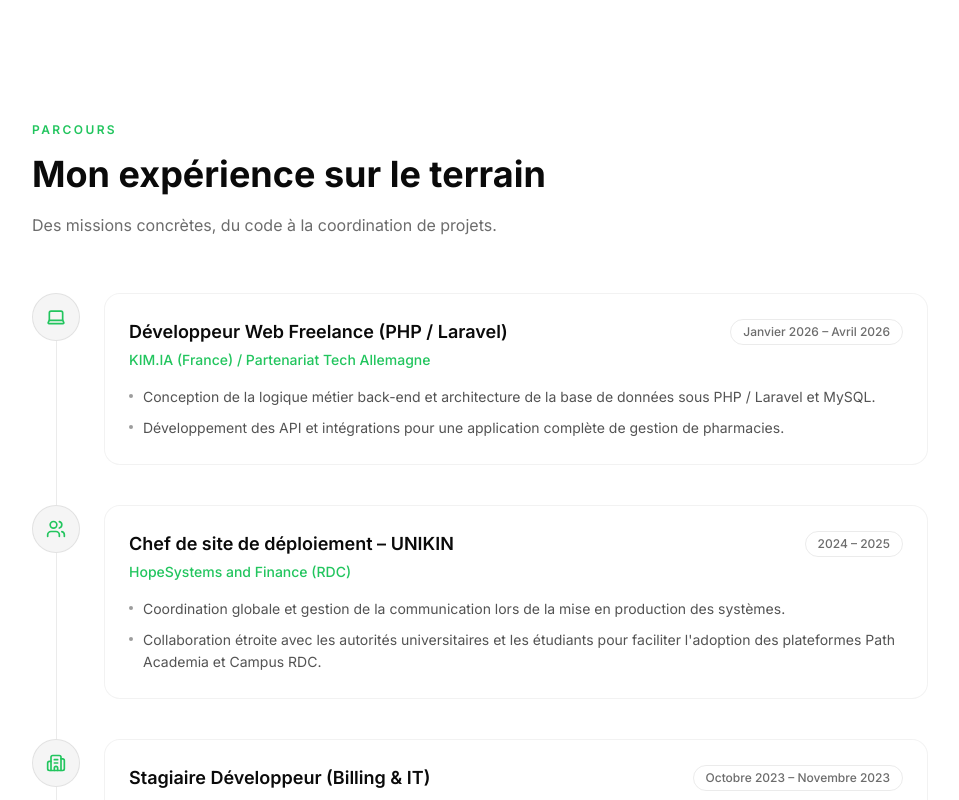
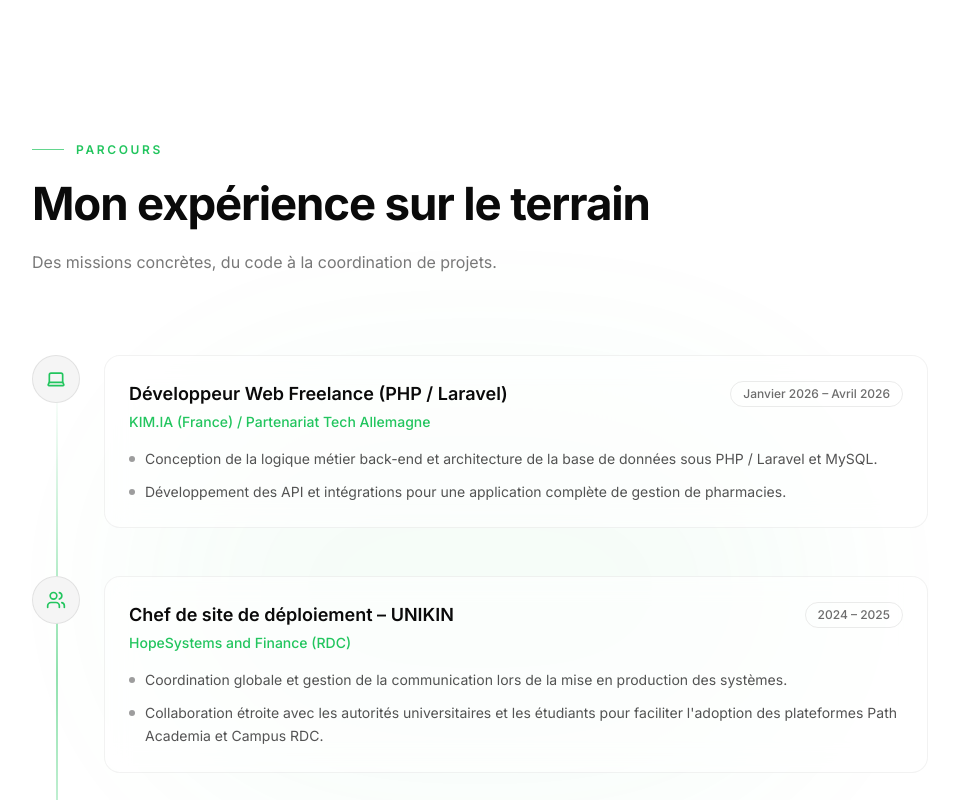
Before and after one commit to MarceloKld/portfolio-marcelo-kalonji, a Next.js app: page / in a window 1280 px wide. Shown: the part 1760-2560 px from the top of the page, without its empty margins (160-1119 px from the left). Built offline with nearby package versions, Linux system fonts and the light colour scheme.

Commit message:
Experience

```diff
--- a/src/components/sections/Experience.tsx
+++ b/src/components/sections/Experience.tsx
@@ -1,7 +1,7 @@
 "use client";
 
 import { useLanguage } from "@/components/providers/LanguageProvider";
-import { Reveal } from "@/components/ui/Reveal"; // scroll-based : section sous le Hero
+import { Reveal } from "@/components/ui/Reveal";
 import { TimelineItem } from "@/components/ui/TimelineItem";
 import { EXPERIENCE_META } from "@/data/experience";
 
@@ -9,8 +9,7 @@ import { EXPERIENCE_META } from "@/data/experience";
    🎛️  ZONE DE RÉGLAGES
    ════════════════════════════════════════════════════════════════ */
 
-// Délai entre l'apparition de chaque étape de la timeline (Staggered Reveal)
-const STAGGER_DELAY = 150; // millisecondes
+const STAGGER_DELAY = 140;
 
 /* ════════════════════════════════════════════════════════════════ */
 
@@ -18,50 +17,63 @@ export function Experience() {
   const { t } = useLanguage();
 
   return (
-    <section id="experience" className="relative px-4 py-20 sm:px-6 sm:py-28 lg:px-10">
-      {/* max-w-4xl (plus étroit que Services) : une timeline est plus
-          lisible dans une colonne resserrée qu'étalée sur toute la largeur */}
+    <section
+      id="experience"
+      className="relative overflow-hidden px-4 py-24 sm:px-6 sm:py-32 lg:px-10"
+    >
+      {/* Glow de fond */}
+      <div
+        aria-hidden="true"
+        className="pointer-events-none absolute left-1/2 top-1/3 -z-10 h-[420px] w-[680px] -translate-x-1/2 rounded-full bg-[var(--accent)] opacity-[0.04] blur-[100px]"
+      />
+
       <div className="mx-auto max-w-4xl">
-        {/* === EN-TÊTE DE SECTION === */}
+        {/* === EN-TÊTE === */}
+        <div className="mb-16 sm:mb-20">
           <Reveal>
-          <span className="text-xs font-semibold uppercase tracking-[0.2em] text-[var(--accent)]">
+            <span className="inline-flex items-center gap-3 text-xs font-semibold uppercase tracking-[0.22em] text-[var(--accent)]">
+              <span className="h-px w-8 bg-[var(--accent)]/70 transition-all duration-500 group-hover:w-12" />
               {t.experience.sectionLabel}
             </span>
           </Reveal>
 
-        <Reveal delay={100}>
-          <h2 className="mt-3 text-2xl font-bold leading-tight text-[var(--foreground)] sm:text-4xl">
+          <Reveal delay={90}>
+            <h2 className="mt-5 text-3xl font-bold tracking-tight text-[var(--foreground)] sm:text-4xl lg:text-[2.85rem] lg:leading-[1.12]">
               {t.experience.sectionTitle}
             </h2>
           </Reveal>
 
-        <Reveal delay={200}>
-          <p className="mt-4 max-w-xl text-sm text-[var(--foreground)]/60 sm:text-base">
+          <Reveal delay={180}>
+            <p className="mt-5 max-w-xl text-[15px] leading-relaxed text-[var(--foreground)]/55 sm:text-base">
               {t.experience.sectionSubtitle}
             </p>
           </Reveal>
+        </div>
 
         {/* === TIMELINE === */}
-        <div className="relative mt-14">
-          {/*
-            Ligne verticale continue, positionnée pour passer EXACTEMENT
-            au centre des cercles-icônes :
-            - cercle mobile : 40px (h-10 w-10) → centre à 20px → left-5 (1.25rem = 20px)
-            - cercle desktop : 48px (sm:h-12 sm:w-12) → centre à 24px → sm:left-6 (1.5rem = 24px)
-            top-2 / bottom-2 : petite marge pour ne pas dépasser la 1ère/dernière icône
-          */}
+        <div className="relative">
+          {/* Ligne verticale premium */}
           <div
             aria-hidden="true"
-            className="absolute bottom-2 left-5 top-2 w-px bg-[var(--border-color)] sm:left-6"
+            className="absolute bottom-6 left-5 top-6 w-[2px] bg-gradient-to-b from-transparent via-[var(--accent)]/50 to-transparent sm:left-6"
           />
 
-          <div className="flex flex-col gap-10">
+          <div className="flex flex-col gap-10 sm:gap-12">
             {EXPERIENCE_META.map((exp, index) => {
-              // Récupère le texte traduit correspondant à cet id
               const content = t.experience.items[exp.id];
 
               return (
                 <Reveal key={exp.id} delay={index * STAGGER_DELAY}>
+                  {/* Wrapper qui gère le hover */}
+                  <div className="group relative">
+                    {/* Effet de lumière au hover */}
+                    <div
+                      aria-hidden="true"
+                      className="pointer-events-none absolute -inset-4 rounded-2xl bg-[var(--accent)]/0 opacity-0 blur-xl transition-all duration-500 group-hover:bg-[var(--accent)]/5 group-hover:opacity-100"
+                    />
+
+                    {/* Contenu avec animation de lift */}
+                    <div className="relative transition-all duration-300 ease-out group-hover:-translate-y-1 group-hover:scale-[1.01]">
                       <TimelineItem
                         icon={exp.icon}
                         role={content.role}
@@ -69,6 +81,8 @@ export function Experience() {
                         period={content.period}
                         missions={content.missions}
                       />
+                    </div>
+                  </div>
                 </Reveal>
               );
             })}
--- a/src/components/ui/TimelineItem.tsx
+++ b/src/components/ui/TimelineItem.tsx
@@ -8,47 +8,80 @@ type TimelineItemProps = {
   missions: string[];
 };
 
-/**
- * Une "étape" de la timeline : un cercle-icône (positionné sur la ligne
- * verticale) + une carte de contenu (glassmorphism) à droite.
- *
- * Point technique important : le cercle-icône a un fond PLEIN
- * (bg-[var(--surface)]) et un z-index supérieur (z-10) à la ligne
- * verticale dessinée dans le composant parent (Experience.tsx).
- * Résultat : la ligne semble "passer derrière" chaque icône,
- * comme une vraie timeline continue.
- */
-export function TimelineItem({ icon: Icon, role, company, period, missions }: TimelineItemProps) {
+export function TimelineItem({
+  icon: Icon,
+  role,
+  company,
+  period,
+  missions,
+}: TimelineItemProps) {
   return (
-    <div className="relative flex gap-5 sm:gap-6">
-      {/* Marqueur circulaire sur la ligne verticale */}
-      <div className="relative z-10 flex h-10 w-10 shrink-0 items-center justify-center rounded-full border border-[var(--border-color)] bg-[var(--surface)] sm:h-12 sm:w-12">
-        <Icon className="h-4 w-4 text-[var(--accent)] sm:h-5 sm:w-5" />
+    <div className="group relative flex gap-5 sm:gap-6">
+      {/* ========== CERCLE ICÔNE ========== */}
+      <div
+        className="relative z-10 flex h-10 w-10 shrink-0 items-center justify-center rounded-full border border-[var(--border-color)] bg-[var(--surface)] transition-all duration-300 ease-out sm:h-12 sm:w-12
+                   group-hover:scale-110 group-hover:border-[var(--accent)]/60 group-hover:shadow-[0_0_20px_-4px_var(--accent)]"
+      >
+        <div
+          aria-hidden="true"
+          className="absolute inset-0 rounded-full bg-[var(--accent)] opacity-0 transition-opacity duration-300 group-hover:opacity-10"
+        />
+        <Icon className="relative h-4 w-4 text-[var(--accent)] transition-all duration-300 group-hover:scale-110 sm:h-5 sm:w-5" />
       </div>
 
-      {/* Carte de contenu */}
-      <div className="glass flex-1 rounded-2xl p-5 sm:p-6">
-        {/* En-tête : rôle à gauche, période à droite (wrap si l'espace manque) */}
-        <div className="flex flex-wrap items-center justify-between gap-2">
-          <h3 className="text-base font-semibold text-[var(--foreground)] sm:text-lg">
+      {/* ========== CARTE CONTENU ========== */}
+      <div
+        className="glass relative flex-1 overflow-hidden rounded-2xl p-5 transition-all duration-300 ease-out sm:p-6
+                   group-hover:-translate-y-1 group-hover:shadow-[0_12px_40px_-12px_rgba(0,0,0,0.25)]
+                   group-hover:border-[var(--accent)]/20"
+      >
+        {/* Lumière au hover */}
+        <div
+          aria-hidden="true"
+          className="pointer-events-none absolute -inset-px rounded-2xl bg-gradient-to-br from-[var(--accent)]/10 via-transparent to-transparent opacity-0 transition-opacity duration-500 group-hover:opacity-100"
+        />
+
+        {/* En-tête avec animation d'apparition */}
+        <div className="relative flex flex-wrap items-center justify-between gap-2">
+          <h3
+            className="text-base font-semibold text-[var(--foreground)] sm:text-lg
+                       animate-in fade-in slide-in-from-bottom-2 duration-500 fill-mode-both"
+          >
             {role}
           </h3>
-          <span className="shrink-0 rounded-full border border-[var(--border-color)] px-3 py-1 text-xs font-medium text-[var(--foreground)]/60">
+
+          <span
+            className="shrink-0 rounded-full border border-[var(--border-color)] px-3 py-1 text-xs font-medium text-[var(--foreground)]/60 transition-all duration-300
+                       group-hover:border-[var(--accent)]/40 group-hover:text-[var(--accent)]
+                       animate-in fade-in slide-in-from-right-2 duration-500 fill-mode-both"
+            style={{ animationDelay: "80ms" }}
+          >
             {period}
           </span>
         </div>
 
-        {/* Entreprise, en vert accent — seul petit détail vert de la carte */}
-        <p className="mt-1 text-sm font-medium text-[var(--accent)]">{company}</p>
+        {/* Entreprise */}
+        <p
+          className="relative mt-1 text-sm font-medium text-[var(--accent)] transition-all duration-300 group-hover:tracking-wide
+                     animate-in fade-in slide-in-from-bottom-2 duration-500 fill-mode-both"
+          style={{ animationDelay: "120ms" }}
+        >
+          {company}
+        </p>
 
-        {/* Liste des missions, puces discrètes */}
-        <ul className="mt-4 flex flex-col gap-2">
-          {missions.map((mission) => (
+        {/* Missions avec stagger */}
+        <ul className="relative mt-4 flex flex-col gap-2.5">
+          {missions.map((mission, index) => (
             <li
               key={mission}
-              className="flex items-start gap-2.5 text-sm leading-relaxed text-[var(--foreground)]/70"
+              className="flex items-start gap-2.5 text-sm leading-relaxed text-[var(--foreground)]/70 transition-colors duration-300 group-hover:text-[var(--foreground)]/85
+                         animate-in fade-in slide-in-from-bottom-2 duration-500 fill-mode-both"
+              style={{ animationDelay: `${180 + index * 70}ms` }}
             >
-              <span className="mt-2 h-1 w-1 shrink-0 rounded-full bg-[var(--foreground)]/40" />
+              <span
+                className="mt-2 h-1.5 w-1.5 shrink-0 rounded-full bg-[var(--foreground)]/40 transition-all duration-300
+                           group-hover:scale-125 group-hover:bg-[var(--accent)]"
+              />
               <span>{mission}</span>
             </li>
           ))}
```
Lines whose indentation alone changed are shown as unchanged.
